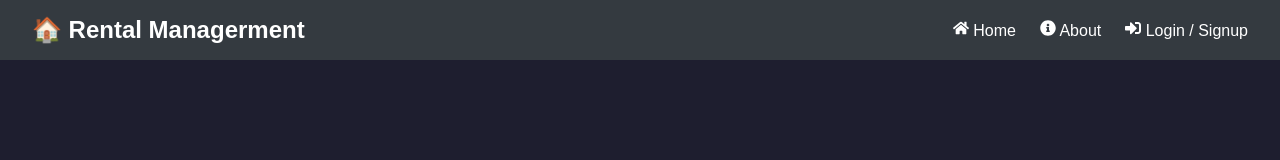
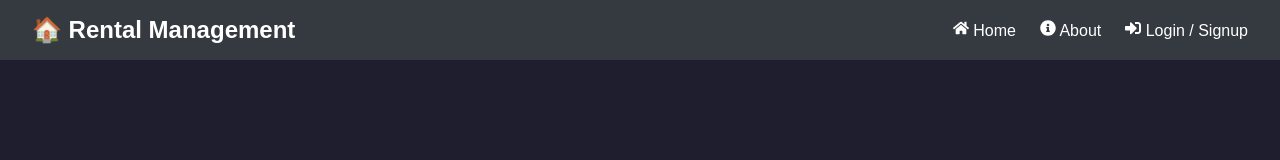
Before and after one commit to priyaramachandran2004/Frontend_rental_property, a React (Vite) app: page /about in a window 1280 px wide. Shown: the top 160 px of the page. Built offline with nearby package versions, Linux system fonts and the light colour scheme.

Commit message:
Updated feature

```diff
--- a/src/components/common/Navbar.jsx
+++ b/src/components/common/Navbar.jsx
@@ -6,7 +6,7 @@ import './Navbar.css';
 const Navbar = () => {
   return (
     <nav className="navbar">
-      <div className="nav-logo">🏠 Rental Managerment</div>
+      <div className="nav-logo">🏠 Rental Management</div>
       <ul className="nav-links">
         <li><Link to="/"><FaHome /> Home</Link></li>
         <li><Link to="/about"><FaInfoCircle /> About</Link></li>
```
